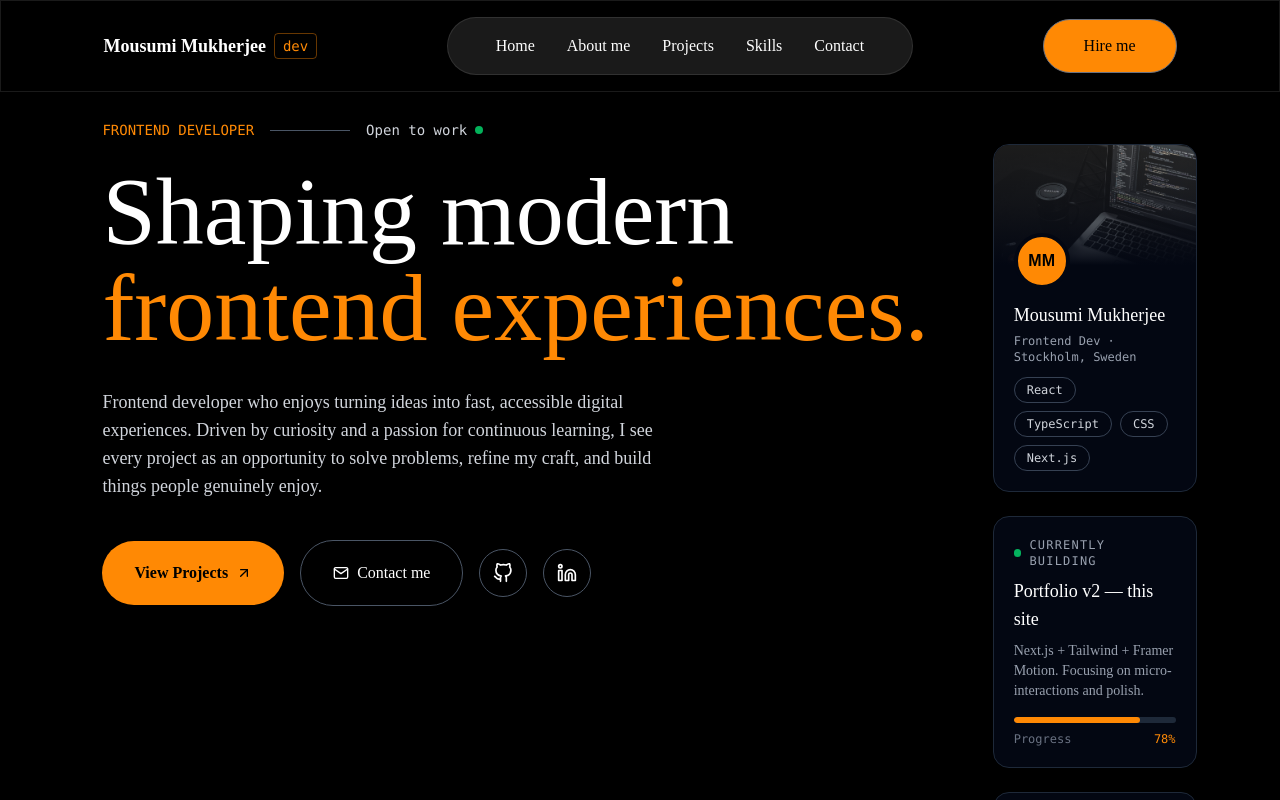
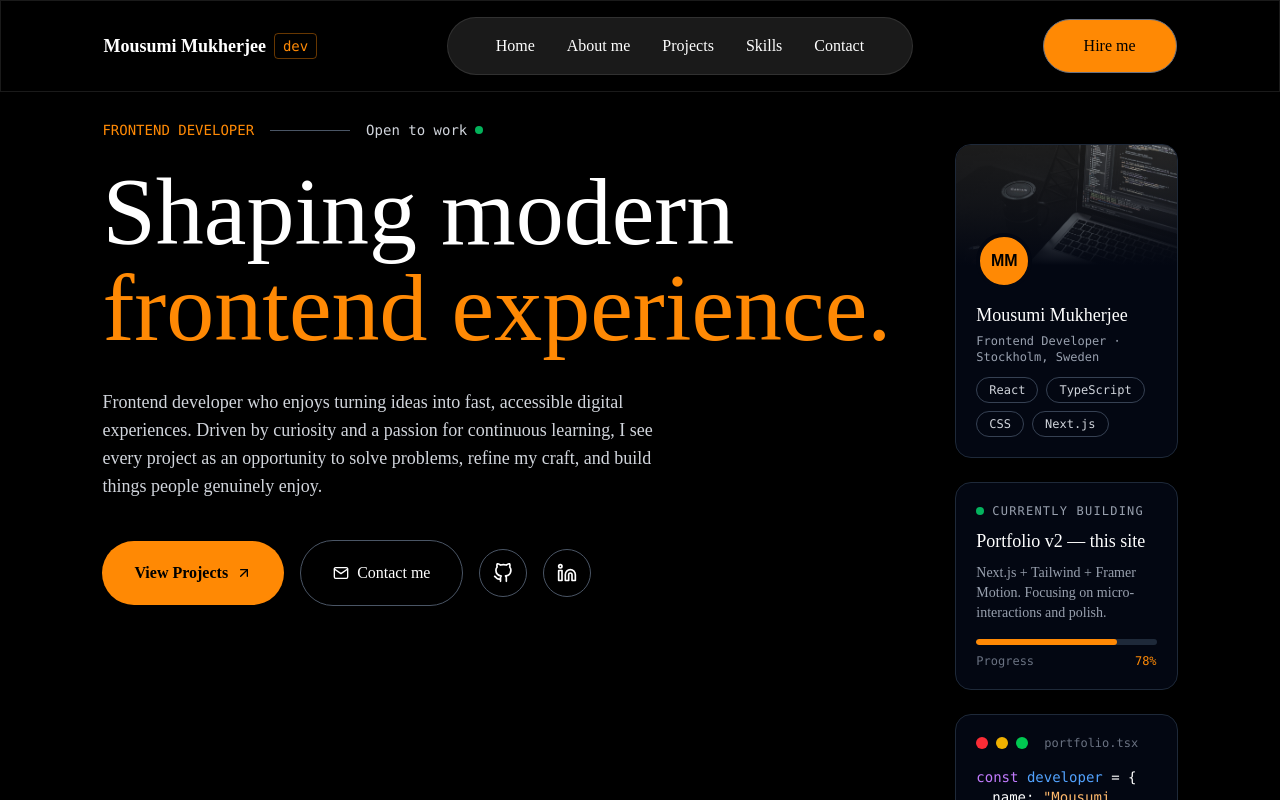
Before and after one commit to mousmimukherjee-dev/mousumi-portfolio, a Next.js app: page / in a window 1280 px wide. Shown: the top 800 px of the page. Built offline with nearby package versions, Linux system fonts and the light colour scheme; no server answers; a web font is replaced by a local one.

Commit message:
small fix

```diff
--- a/src/components/Hero.tsx
+++ b/src/components/Hero.tsx
@@ -35,7 +35,7 @@ export const Hero = () => {
           >
             Shaping modern{" "}
             <span className="text-orange-400 block whitespace-nowrap">
-              frontend experiences.
+              frontend experience.
             </span>
           </motion.h1>
 
@@ -112,7 +112,7 @@ export const Hero = () => {
               </div>
               <p className="font-fraunches text-lg mt-3">Mousumi Mukherjee</p>
               <p className="text-gray-400 font-mono text-xs mt-1">
-                Frontend Dev · Stockholm, Sweden
+                Frontend Developer · Stockholm, Sweden
               </p>
               <div className="flex flex-wrap gap-2 mt-3">
                 {["React", "TypeScript", "CSS", "Next.js"].map((tag) => (
```
